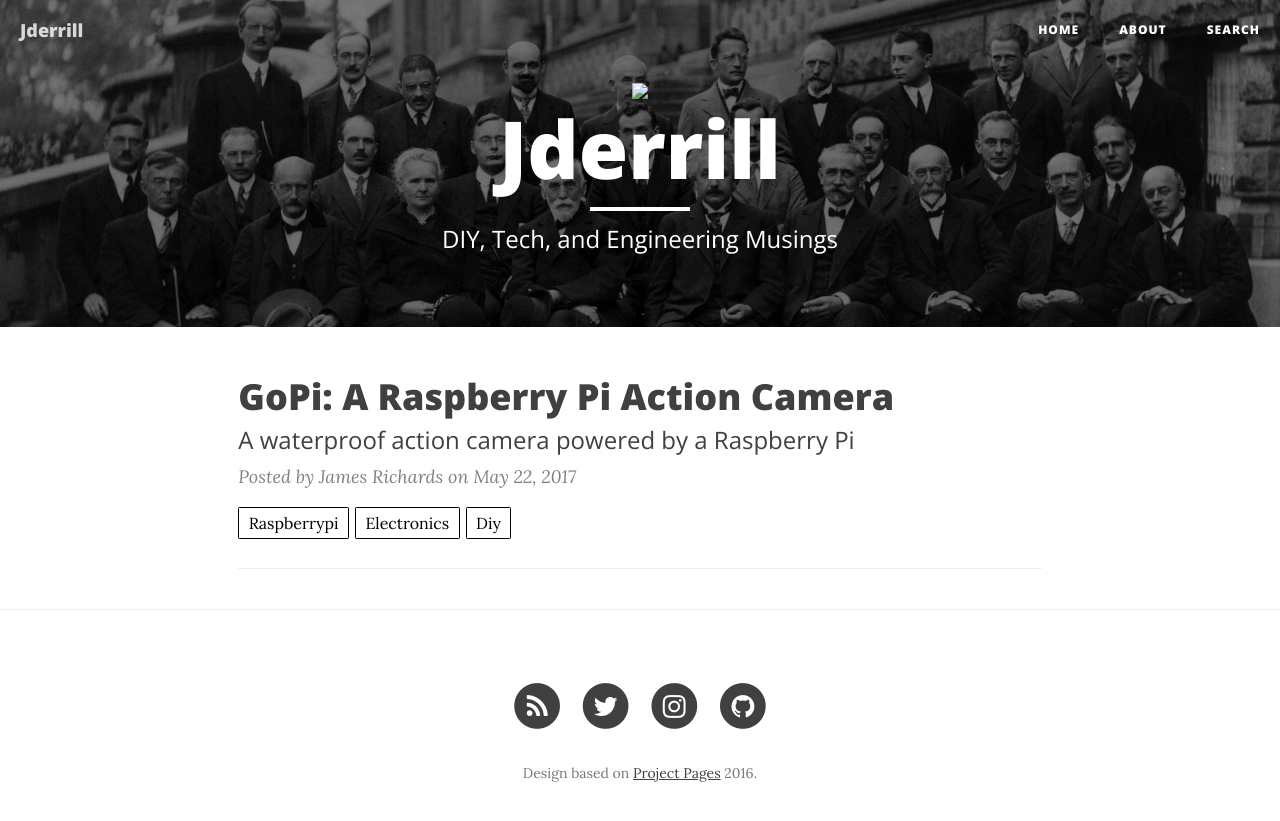
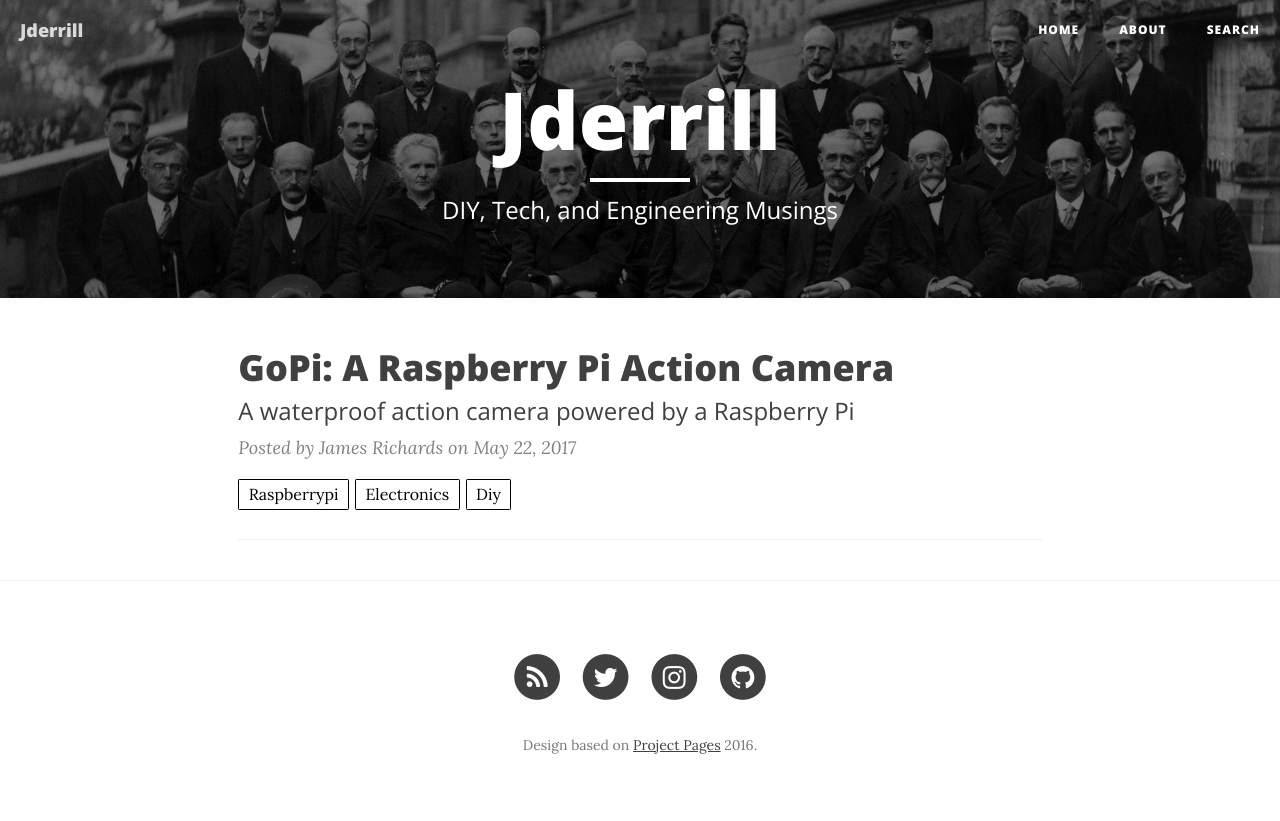
Before and after one commit to Jderrill/Jderrill.github.io, a Jekyll site: the page built from index.html, in a window 1280 px wide. Shown: the top 821 px of the page. Built offline with Jekyll 4.4.1, drawn with Linux system fonts in a browser that asks for light colours; nearby versions of some CDN libraries; the list of posts is cut into pages by our own code.

Commit message:
remove logo

```diff
--- a/_config.yml
+++ b/_config.yml
@@ -11,7 +11,7 @@ url: "https://Jderrill.github.io"
 baseurl: "/Jderrill.github.io"
 header-img: img/home-bg.jpg
 headercolor: "#FFFFFF"
-logo: /project-pages/img/logos/Project-Pages-New-Logo-Inverted.png
+#logo: /project-pages/img/logos/Project-Pages-New-Logo-Inverted.png
 
 # Tertiary Parameters
 github_username: jderrill
```
